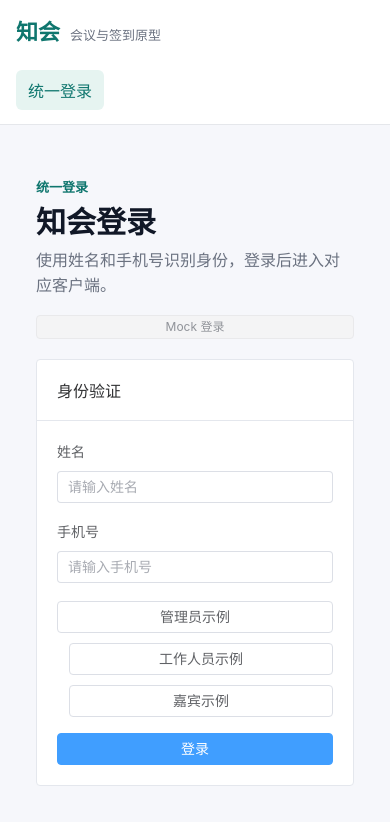
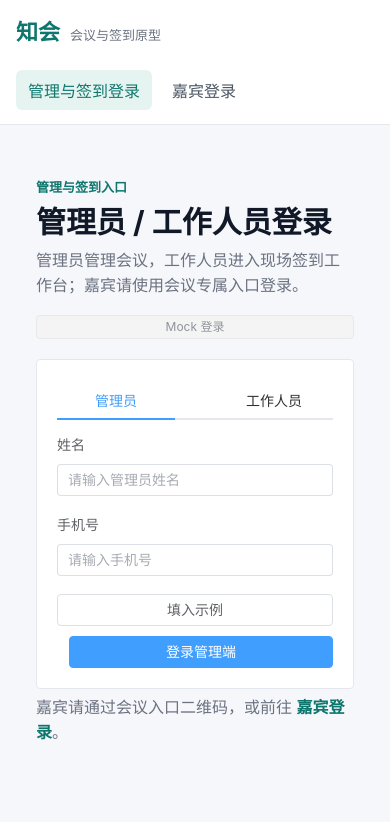
Before and after one commit to stayHapp/green-mango, a Vue app in the folder frontend/: page /login in a window 390 px wide. Shown: the top 822 px of the page. Built offline with nearby package versions, Linux system fonts and the light colour scheme.

Commit message:
feat(frontend): 优化登录入口与嘉宾功能面板

```diff
--- a/frontend/src/App.vue
+++ b/frontend/src/App.vue
@@ -6,7 +6,14 @@
         <span class="brand-subtitle">会议与签到原型</span>
       </router-link>
       <nav class="topnav">
-        <router-link to="/login?meetingId=m-edu-2026">统一登录</router-link>
+        <template v-if="currentClient">
+          <span class="current-client">{{ currentClient }}</span>
+          <el-button text type="primary" @click="handleLogout">退出登录</el-button>
+        </template>
+        <template v-else>
+          <router-link to="/login">管理与签到登录</router-link>
+          <router-link to="/guest/login?meetingId=m-edu-2026">嘉宾登录</router-link>
+        </template>
       </nav>
     </el-header>
     <el-main>
@@ -14,3 +21,62 @@
     </el-main>
   </el-container>
 </template>
+
+<script setup lang="ts">
+import { computed } from 'vue'
+import { useRoute, useRouter } from 'vue-router'
+
+import { useSessionStore } from './stores/session'
+
+const route = useRoute()
+const router = useRouter()
+const session = useSessionStore()
+const currentClient = computed(clientName)
+
+/**
+ * 根据当前路由识别已登录的客户端名称。
+ *
+ * 入参：无；函数读取当前路由路径及对应会话状态。
+ * 返回值：string：当前客户端名称；未登录或非客户端页面时返回空字符串。
+ * 异常：当前函数不主动抛出异常。
+ */
+function clientName(): string {
+  if (route.path.startsWith('/admin/') && session.admin) {
+    return '管理员端'
+  }
+
+  if (route.path.startsWith('/staff/') && session.staff) {
+    return '工作人员端'
+  }
+
+  if (route.path.startsWith('/guest/') && session.guest) {
+    return '嘉宾端'
+  }
+
+  return ''
+}
+
+/**
+ * 退出当前客户端的本地 Mock 会话并跳转至对应登录入口。
+ *
+ * 入参：无；函数根据当前路由确定需要清除的会话。
+ * 返回值：void：清除会话后完成前端路由跳转。
+ * 异常：当前函数不主动抛出异常。
+ */
+function handleLogout(): void {
+  if (route.path.startsWith('/admin/')) {
+    session.clearAdmin()
+    router.push('/login')
+    return
+  }
+
+  if (route.path.startsWith('/staff/')) {
+    session.clearStaff()
+    router.push('/login')
+    return
+  }
+
+  session.clearGuest()
+  router.push('/guest/login')
+}
+</script>
--- a/frontend/src/router/index.ts
+++ b/frontend/src/router/index.ts
@@ -19,11 +19,11 @@ export const router = createRouter({
   routes: [
     { path: '/', name: 'home', component: HomeView },
     { path: '/login', name: 'login', component: LoginView },
-    { path: '/meetings/:id', name: 'meeting-entry', redirect: (to) => ({ path: '/login', query: { meetingId: to.params.id } }) },
+    { path: '/meetings/:id', name: 'meeting-entry', redirect: (to) => ({ path: '/guest/login', query: { meetingId: to.params.id } }) },
     { path: '/admin/login', redirect: (to) => ({ path: '/login', query: to.query }) },
     { path: '/admin/meetings', name: 'admin-meetings', component: AdminMeetingsView },
     { path: '/admin/meetings/:id', name: 'admin-meeting-detail', component: AdminMeetingDetailView },
-    { path: '/guest/login', redirect: (to) => ({ path: '/login', query: to.query }) },
+    { path: '/guest/login', name: 'guest-login', component: () => import('../views/guest/GuestLoginView.vue') },
     { path: '/guest/meetings', name: 'guest-meetings', component: GuestMeetingsView },
     { path: '/guest/meetings/:id', name: 'guest-meeting-detail', component: GuestMeetingDetailView },
     { path: '/staff/login', redirect: (to) => ({ path: '/login', query: to.query }) },
--- a/frontend/src/stores/session.ts
+++ b/frontend/src/stores/session.ts
@@ -60,6 +60,21 @@ function writeStoredSession<T>(key: string, value: T): void {
   }
 }
 
+/**
+ * 删除指定的 localStorage（本地存储）会话对象。
+ *
+ * 入参：key 为 localStorage 存储键，必填，取值应来自 STORAGE_KEYS。
+ * 返回值：void：只产生浏览器本地存储删除副作用。
+ * 异常：浏览器存储不可用或删除失败时会被捕获，避免阻断退出流程。
+ */
+function removeStoredSession(key: string): void {
+  try {
+    window.localStorage.removeItem(key)
+  } catch {
+    // 忽略本地存储删除失败，确保页面仍可完成退出状态切换。
+  }
+}
+
 export const useSessionStore = defineStore('session', {
   state: () => ({
     admin: readStoredSession<AdminUser>(STORAGE_KEYS.admin),
@@ -115,5 +130,38 @@ export const useSessionStore = defineStore('session', {
       this.staff = staff
       writeStoredSession(STORAGE_KEYS.staff, staff)
     },
+    /**
+     * 清除管理员端 Mock 会话。
+     *
+     * 入参：无。
+     * 返回值：void：清空状态管理库和本地存储中的管理员会话。
+     * 异常：本地存储删除失败时会被内部捕获，不影响内存状态清空。
+     */
+    clearAdmin(): void {
+      this.admin = undefined
+      removeStoredSession(STORAGE_KEYS.admin)
+    },
+    /**
+     * 清除嘉宾端 Mock 会话。
+     *
+     * 入参：无。
+     * 返回值：void：清空状态管理库和本地存储中的嘉宾会话。
+     * 异常：本地存储删除失败时会被内部捕获，不影响内存状态清空。
+     */
+    clearGuest(): void {
+      this.guest = undefined
+      removeStoredSession(STORAGE_KEYS.guest)
+    },
+    /**
+     * 清除工作人员端 Mock 会话。
+     *
+     * 入参：无。
+     * 返回值：void：清空状态管理库和本地存储中的工作人员会话。
+     * 异常：本地存储删除失败时会被内部捕获，不影响内存状态清空。
+     */
+    clearStaff(): void {
+      this.staff = undefined
+      removeStoredSession(STORAGE_KEYS.staff)
+    },
   },
 })
--- a/frontend/src/styles.css
+++ b/frontend/src/styles.css
@@ -74,6 +74,16 @@ a {
   color: #0f766e;
 }
 
+.current-client {
+  color: #4b5563;
+  font-size: 14px;
+}
+
+.inline-link {
+  color: #0f766e;
+  font-weight: 700;
+}
+
 .page {
   width: min(1120px, 100%);
   margin: 0 auto;
@@ -112,6 +122,36 @@ a {
 .workflow-panel {
   display: grid;
   gap: 10px;
+}
+
+.portal-entry-grid {
+  display: grid;
+  gap: 12px;
+  grid-column: 1 / -1;
+  grid-template-columns: repeat(2, minmax(0, 1fr));
+}
+
+.portal-entry-card {
+  display: grid;
+  gap: 6px;
+  border: 1px solid #d1d5db;
+  border-radius: 8px;
+  background: #ffffff;
+  padding: 16px;
+}
+
+.portal-entry-card:hover {
+  border-color: #0f766e;
+  background: #f0fdfa;
+}
+
+.portal-entry-card strong {
+  color: #111827;
+}
+
+.portal-entry-card span,
+.login-switch-tip {
+  color: #6b7280;
 }
 
 .workflow-step {
@@ -319,11 +359,15 @@ h1 {
   font-weight: 700;
 }
 
+.guest-identity-heading {
+  display: flex;
+  align-items: center;
+  flex-wrap: wrap;
+  gap: 10px;
+}
+
 .identity-role {
-  color: #0f766e;
-  font-size: 16px;
   font-weight: 700;
-  margin-top: 4px;
 }
 
 .guest-pass-card .info-list {
@@ -355,6 +399,11 @@ h1 {
   display: block;
 }
 
+.feature-drawer-list {
+  display: grid;
+  gap: 10px;
+}
+
 .feature-menu-title {
   color: #111827;
   font-size: 16px;
@@ -367,15 +416,29 @@ h1 {
   margin-top: 6px;
 }
 
-.qr-token {
-  overflow-wrap: anywhere;
+.guest-qr-code {
+  display: grid;
+  justify-items: center;
+  margin-top: 20px;
+  padding: 16px;
   border: 1px dashed #0f766e;
   border-radius: 8px;
   background: #f0fdfa;
+}
+
+.guest-qr-code__image,
+.guest-qr-code__placeholder {
+  display: block;
+  width: min(240px, 100%);
+  height: auto;
+  background: #ffffff;
+  padding: 8px;
+}
+
+.guest-qr-code__hint {
+  margin: 12px 0 0;
   color: #0f766e;
-  font-size: 28px;
-  font-weight: 700;
-  padding: 28px;
+  font-size: 14px;
   text-align: center;
 }
 
@@ -408,7 +471,8 @@ h1 {
   .stats-grid,
   .form-grid,
   .example-grid,
-  .feature-menu-grid {
+  .feature-menu-grid,
+  .portal-entry-grid {
     grid-template-columns: 1fr;
   }
 
--- a/frontend/src/views/HomeView.vue
+++ b/frontend/src/views/HomeView.vue
@@ -11,5 +11,9 @@
       <div class="workflow-step">工作人员扫码完成签到</div>
       <div class="workflow-step">管理员查看签到情况</div>
     </div>
+    <div class="portal-entry-grid">
+      <router-link class="portal-entry-card" to="/login"><strong>管理与签到入口</strong><span>管理员、工作人员登录</span></router-link>
+      <router-link class="portal-entry-card" to="/guest/login?meetingId=m-edu-2026"><strong>嘉宾入口</strong><span>通过会议二维码进入</span></router-link>
+    </div>
   </section>
 </template>
--- a/frontend/src/views/LoginView.vue
+++ b/frontend/src/views/LoginView.vue
@@ -1,225 +1,142 @@
 <template>
   <section class="page narrow-page">
-    <div v-if="meeting" class="guest-meeting-hero">
+    <div class="page-heading">
       <div>
-        <p class="eyebrow">统一登录</p>
-        <h1>{{ meeting.title }}</h1>
-        <p class="lead">{{ meeting.description }}</p>
-        <dl class="compact-info-list">
-          <dt>时间</dt>
-          <dd>{{ formatDate(meeting.startTime) }} - {{ formatDate(meeting.endTime) }}</dd>
-          <dt>地点</dt>
-          <dd>{{ meeting.location }}</dd>
-        </dl>
-      </div>
-      <el-tag type="success">会议入口</el-tag>
-    </div>
-
-    <div v-else class="page-heading">
-      <div>
-        <p class="eyebrow">统一登录</p>
-        <h1>知会登录</h1>
-        <p class="muted">使用姓名和手机号识别身份，登录后进入对应客户端。</p>
+        <p class="eyebrow">管理与签到入口</p>
+        <h1>管理员 / 工作人员登录</h1>
+        <p class="muted">管理员管理会议，工作人员进入现场签到工作台；嘉宾请使用会议专属入口登录。</p>
       </div>
       <el-tag type="info">Mock 登录</el-tag>
     </div>
 
     <el-card shadow="never" class="form-card">
-      <template #header>身份验证</template>
-      <el-form label-position="top" @submit.prevent>
-        <el-form-item label="姓名">
-          <el-input v-model="name" placeholder="请输入姓名" />
-        </el-form-item>
-        <el-form-item label="手机号">
-          <el-input v-model="phone" placeholder="请输入手机号" />
-        </el-form-item>
-        <div class="example-grid">
-          <el-button @click="fillAdminDemo">管理员示例</el-button>
-          <el-button @click="fillStaffDemo">工作人员示例</el-button>
-          <el-button @click="fillGuestDemo">嘉宾示例</el-button>
-        </div>
-        <div class="action-row top-gap">
-          <el-button type="primary" :loading="loading" @click="handleLogin">登录</el-button>
-        </div>
-      </el-form>
+      <el-tabs v-model="loginRole" stretch>
+        <el-tab-pane label="管理员" name="admin">
+          <el-form label-position="top" @submit.prevent>
+            <el-form-item label="姓名"><el-input v-model="adminName" placeholder="请输入管理员姓名" /></el-form-item>
+            <el-form-item label="手机号"><el-input v-model="adminPhone" placeholder="请输入手机号" /></el-form-item>
+            <div class="action-row"><el-button @click="fillAdminDemo">填入示例</el-button><el-button type="primary" :loading="loading" @click="handleAdminLogin">登录管理端</el-button></div>
+          </el-form>
+        </el-tab-pane>
+        <el-tab-pane label="工作人员" name="staff">
+          <el-form label-position="top" @submit.prevent>
+            <el-form-item label="账号"><el-input v-model="staffAccount" placeholder="请输入工作人员账号" /></el-form-item>
+            <div class="action-row"><el-button @click="fillStaffDemo">填入示例</el-button><el-button type="primary" :loading="loading" @click="handleStaffLogin">进入签到工作台</el-button></div>
+          </el-form>
+        </el-tab-pane>
+      </el-tabs>
       <el-alert v-if="errorMessage" class="top-gap" type="error" :closable="false" :title="errorMessage" />
     </el-card>
+
+    <p class="muted login-switch-tip">嘉宾请通过会议入口二维码，或前往 <router-link class="inline-link" to="/guest/login?meetingId=m-edu-2026">嘉宾登录</router-link>。</p>
   </section>
 </template>
 
 <script setup lang="ts">
-import { onMounted, ref } from 'vue'
-import { useRoute, useRouter } from 'vue-router'
+import { ref, watch } from 'vue'
+import { useRouter } from 'vue-router'
 
-import { getMeeting, loginByIdentity } from '../mock/mockApi'
+import { loginAdmin, loginStaff } from '../mock/mockApi'
 import { useSessionStore } from '../stores/session'
-import type { IdentityLoginResult, Meeting } from '../types'
 
-const route = useRoute()
 const router = useRouter()
 const session = useSessionStore()
-const meeting = ref<Meeting>()
-const name = ref('')
-const phone = ref('')
+const loginRole = ref<'admin' | 'staff'>('admin')
+const adminName = ref('')
+const adminPhone = ref('')
+const staffAccount = ref('')
 const loading = ref(false)
 const errorMessage = ref('')
 
 /**
- * 加载统一登录页关联的会议信息。
+ * 切换登录身份时清除上一次的错误提示。
  *
- * 入参：
- *   无；函数从 URL 查询参数读取 meetingId，存在时展示该会议基础信息。
- *
- * 返回值：
- *   Promise<void>：加载完成后更新页面会议展示信息。
- *
- * 异常：
- *   当前 mock API 不主动抛出异常；会议不存在时不展示会议信息。
+ * 入参：role 为当前选择的登录身份，可取 admin 或 staff。
+ * 返回值：void：只更新错误提示状态。
+ * 异常：当前函数不主动抛出异常。
  */
-async function loadMeeting(): Promise<void> {
-  if (!route.query.meetingId) {
-    meeting.value = undefined
-    return
+function resetErrorOnRoleChange(role: 'admin' | 'staff'): void {
+  if (role) {
+    errorMessage.value = ''
   }
-
-  meeting.value = await getMeeting(String(route.query.meetingId))
 }
 
+watch(loginRole, resetErrorOnRoleChange)
+
 /**
- * 填入管理员登录示例。
+ * 填入管理员 Mock 登录示例。
  *
- * 入参：
- *   无。
- *
- * 返回值：
- *   void：只更新登录表单。
- *
- * 异常：
- *   当前函数不主动抛出异常。
+ * 入参：无。
+ * 返回值：void：更新管理员登录表单。
+ * 异常：当前函数不主动抛出异常。
  */
 function fillAdminDemo(): void {
-  name.value = '周敏'
-  phone.value = '13800000001'
+  adminName.value = '周敏'
+  adminPhone.value = '13800000001'
   errorMessage.value = ''
 }
 
 /**
- * 填入工作人员登录示例。
+ * 填入工作人员 Mock 登录示例。
  *
- * 入参：
- *   无。
- *
- * 返回值：
- *   void：只更新登录表单。
- *
- * 异常：
- *   当前函数不主动抛出异常。
+ * 入参：无。
+ * 返回值：void：更新工作人员登录表单。
+ * 异常：当前函数不主动抛出异常。
  */
 function fillStaffDemo(): void {
-  name.value = '现场一组'
-  phone.value = '13700000001'
+  staffAccount.value = 'staff01'
   errorMessage.value = ''
 }
 
 /**
- * 填入嘉宾登录示例。
+ * 完成管理员 Mock 登录并进入会议管理页。
  *
- * 入参：
- *   无。
- *
- * 返回值：
- *   void：只更新登录表单。
- *
- * 异常：
- *   当前函数不主动抛出异常。
+ * 入参：无；函数读取管理员姓名与手机号表单。
+ * 返回值：Promise<void>：登录成功后保存管理员会话并跳转。
+ * 异常：字段缺失或身份未匹配时展示错误提示。
  */
-function fillGuestDemo(): void {
-  name.value = '李文博'
-  phone.value = '13900000001'
+async function handleAdminLogin(): Promise<void> {
   errorMessage.value = ''
-}
-
-/**
- * 执行统一身份登录。
- *
- * 入参：
- *   无；函数从页面表单读取姓名和手机号，两个字段均必填。
- *
- * 返回值：
- *   Promise<void>：登录成功后根据身份进入管理员端、工作人员端或嘉宾端。
- *
- * 异常：
- *   mock API 当前不主动抛出异常；匹配不到身份或会议不匹配时展示页面错误提示。
- */
-async function handleLogin(): Promise<void> {
-  errorMessage.value = ''
-
-  if (!name.value.trim() || !phone.value.trim()) {
-    errorMessage.value = '请填写姓名和手机号。'
+  if (!adminName.value.trim() || !adminPhone.value.trim()) {
+    errorMessage.value = '请填写管理员姓名和手机号。'
     return
   }
 
   loading.value = true
-  const result = await loginByIdentity(name.value.trim(), phone.value.trim())
+  const admin = await loginAdmin(adminName.value.trim(), adminPhone.value.trim())
   loading.value = false
-
-  if (!result) {
-    errorMessage.value = '未找到匹配身份，请检查姓名和手机号。'
+  if (!admin) {
+    errorMessage.value = '未找到匹配的管理员，请检查登录信息。'
     return
   }
 
-  enterClient(result)
+  session.setAdmin(admin)
+  router.push('/admin/meetings')
 }
 
 /**
- * 根据统一登录结果进入对应客户端。
+ * 完成工作人员 Mock 登录并进入负责会议列表。
  *
- * 入参：
- *   result：统一登录结果，必填，包含身份类型和用户对象。
- *
- * 返回值：
- *   void：保存会话后跳转到对应客户端页面。
- *
- * 异常：
- *   当前函数不主动抛出异常；嘉宾会议入口不匹配时展示页面错误提示。
+ * 入参：无；函数读取工作人员账号表单。
+ * 返回值：Promise<void>：登录成功后保存工作人员会话并跳转。
+ * 异常：字段缺失或账号未匹配时展示错误提示。
  */
-function enterClient(result: IdentityLoginResult): void {
-  if (result.role === 'admin') {
-    session.setAdmin(result.user)
-    router.push('/admin/meetings')
+async function handleStaffLogin(): Promise<void> {
+  errorMessage.value = ''
+  if (!staffAccount.value.trim()) {
+    errorMessage.value = '请填写工作人员账号。'
     return
   }
 
-  if (result.role === 'staff') {
-    session.setStaff(result.user)
-    router.push('/staff/meetings')
+  loading.value = true
+  const staff = await loginStaff(staffAccount.value.trim())
+  loading.value = false
+  if (!staff) {
+    errorMessage.value = '未找到匹配的工作人员账号。'
     return
   }
 
-  if (meeting.value && result.user.meetingId !== meeting.value.id) {
-    errorMessage.value = '当前嘉宾不属于该会议，请核对入口二维码。'
-    return
-  }
-
-  session.setGuest(result.user)
-  router.push(`/guest/meetings/${result.user.meetingId}`)
+  session.setStaff(staff)
+  router.push('/staff/meetings')
 }
-
-/**
- * 格式化日期时间展示。
- *
- * 入参：
- *   value：ISO 日期字符串，必填。
- *
- * 返回值：
- *   string：中文本地化日期时间文本。
- *
- * 异常：
- *   当前函数不主动抛出异常；非法日期会按浏览器默认结果展示。
- */
-function formatDate(value: string): string {
-  return new Date(value).toLocaleString('zh-CN', { dateStyle: 'short', timeStyle: 'short' })
-}
-
-onMounted(loadMeeting)
 </script>
--- a/frontend/src/views/guest/GuestMeetingsView.vue
+++ b/frontend/src/views/guest/GuestMeetingsView.vue
@@ -76,7 +76,7 @@ async function loadMeetings(): Promise<void> {
  *   当前函数不主动抛出异常。
  */
 function goLogin(): void {
-  router.push('/login?meetingId=m-edu-2026')
+  router.push('/guest/login?meetingId=m-edu-2026')
 }
 
 /**
--- a/frontend/src/views/staff/StaffCheckInView.vue
+++ b/frontend/src/views/staff/StaffCheckInView.vue
@@ -454,7 +454,7 @@ async function handleManualCheckIn(guestId: string): Promise<void> {
 }
 
 /**
- * 跳转到统一登录页。
+ * 跳转到管理与签到登录页。
  *
  * 入参：
  *   无。
```
Also changed, not shown: frontend/src/components/GuestQrCode.vue (added, +43 -0 lines), frontend/src/views/guest/GuestLoginView.vue (+28 -12 lines), frontend/src/views/guest/GuestMeetingDetailView.vue (+29 -13 lines), 7 other files (tests, documents, lock files or other folders).
